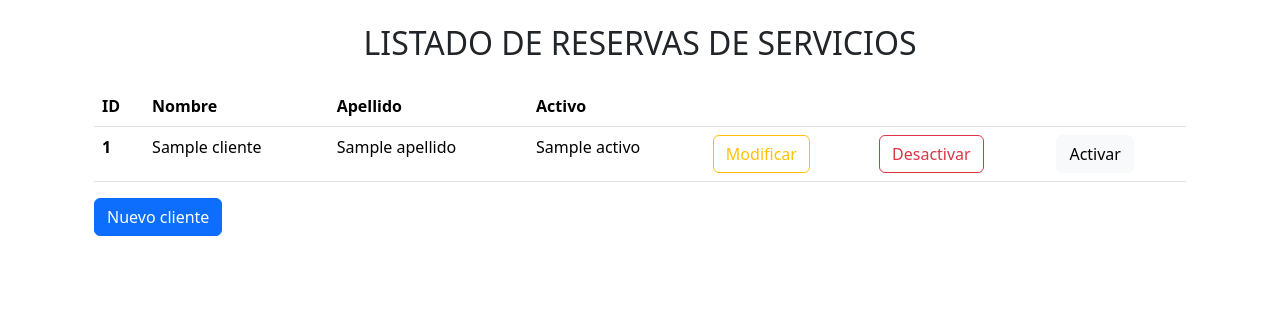
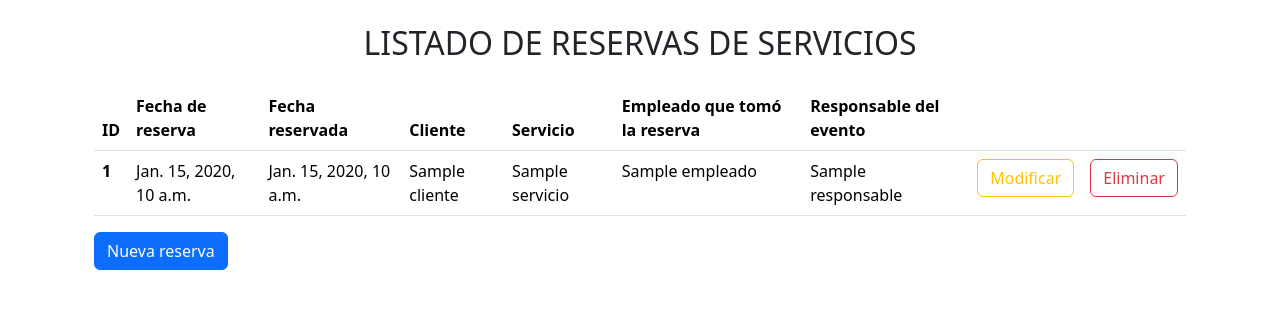
Before and after one commit to fatimabelen/proyecto_python-django, a Django app: template src/templates/reservas/lista_reservas.html in a window 1280 px wide. Shown: the part 56-365 px from the top of the page. Run offline with Django 3.2, Linux system fonts and the light colour scheme; the template is opened without the code that fills it: most values are stand-ins (such as "Sample title", 1, 10 or a date in 2020).

Commit message:
Listar, crear y linkear modulo Reserva de Servicios

```diff
--- a/src/app_reservas/urls.py
+++ b/src/app_reservas/urls.py
@@ -4,6 +4,7 @@ from .import views
 app_name = 'app_reservas'
 
 urlpatterns = [
+    path('listado/', views.ReservasListView.as_view(), name='listado_reservas' ),
     path('nuevo/', views.ReservasCreateView.as_view(), name='registrar_reserva'),
     path('modificar/<int:pk>/', views.editar_reserva, name='actualizar_reserva'),
     path('eliminar/<int:pk>/', views.ReservaServicioDeleteView.as_view(), name='eliminar_reserva')
--- a/src/templates/clientes/actualizar_cliente.html
+++ b/src/templates/clientes/actualizar_cliente.html
@@ -16,6 +16,6 @@ Actualización Cliente
     <button type="submit">ACTUALIZAR CLIENTE</button>
 </form>
 <div class="alert alert-primary col-3" role="alert">
-    <a href="{% url 'clientes:listado_clientes' %}" class="alert-link"> Click acá </a> para volver al listado.
+    <a href="{% url 'app_clientes:listado_clientes' %}" class="alert-link"> Click acá </a> para volver al listado.
 </div>
 {% endblock %}
--- a/src/templates/clientes/nuevo_cliente.html
+++ b/src/templates/clientes/nuevo_cliente.html
@@ -12,6 +12,6 @@
     <button type="submit">{{mensaje_boton}} </button>
 </form>
 <div class="alert alert-primary col-3" role="alert">
-    <a href="{% url 'clientes:listado_clientes' %}" class="alert-link"> Click acá </a> para volver al listado.
+    <a href="{% url 'app_clientes:listado_clientes' %}" class="alert-link"> Click acá </a> para volver al listado.
 </div>
 {% endblock contenido%}
--- a/src/templates/reservas/actualizar_reserva.html
+++ b/src/templates/reservas/actualizar_reserva.html
@@ -70,6 +70,12 @@ Agregar el botón (submit)-->
     <button type="submit" class="btn btn-primary"> Guardar cambios</button>
 </form>
 
+<br>
+</br>
+
+<div class="alert alert-primary col-3" role="alert">
+    <a href="{% url 'app_reservas:listado_reservas' %}" class="alert-link"> Click acá </a> para volver al listado.
+</div>
 
 <!-- <form>
     <label> Fecha de la reserva </label>
--- a/src/templates/reservas/lista_reservas.html
+++ b/src/templates/reservas/lista_reservas.html
@@ -13,46 +13,40 @@
   <thead>
     <tr>
       <th scope="col">ID</th>
-      <th scope="col">Nombre</th>
-      <th scope="col">Apellido</th>
-      <th scope="col">Activo</th>
-      <th scope='col'>  </th>
-      <th scope='col'>  </th>
+      <th scope="col">Fecha de reserva </th>
+      <th scope="col">Fecha reservada</th>
+      <th scope="col">Cliente</th>
+      <th scope='col'>Servicio </th>
+      <th scope='col'> Empleado que tomó la reserva</th>
+      <th scope='col'> Responsable del evento </th>
+      <th scope='col'> </th>
       <th scope='col'> </th>
     </tr>
   </thead>
   <tbody>
 
-    {% for cliente in clientes %}
+    {% for reserva in reservas%}
     <tr>
-        <th scope="row"> {{cliente.id}}
+        <th scope="row"> {{reserva.id}}
       <!--
         <a href="{{ cliente.get_absolute_url}}">
         {{ cliente.pk}}
         </a>>
       -->
         </th>
-      <td>{{ cliente.nombre}}</td>
-      <td>{{ cliente.apellido}}</td>
-      <td>{{ cliente.activo}}</td>
-      <td> <a href="{% url 'app_clientes:actualizar_cliente' cliente.pk %}"> <button type="button" class="btn btn-outline-warning">Modificar</button> </a> </td>
-      <td>
-        {% if cliente.activo %}
-            <a href="{% url 'app_clientes:desactivar_cliente' cliente.pk %}"><button type="button" class="btn btn-outline-danger"> Desactivar</button> </a> </td>
-        {% else %}
-            <span> <button type="button" class="btn btn-light">Desactivar</button></span>
-        {% endif %}
-      <td>
-        {% if not cliente.activo%}
-            <a href="{% url 'app_clientes:activar_cliente' cliente.pk %}"><button type="button" class="btn btn-outline-success">Activar</button></a> </td>
-        {% else %}
-            <span> <button type="button" class="btn btn-light">Activar</button></span>
-        {% endif %}
+      <td>{{ reserva.fecha_reserva }}</td>
+      <td>{{ reserva.fecha_reservada }}</td>
+      <td>{{ reserva.cliente}}</td>
+      <td>{{ reserva.servicio}}</td>
+      <td>{{ reserva.empleado}}</td>
+      <td>{{ reserva.responsable}}</td>
+      <td> <a href="{% url 'app_reservas:actualizar_reserva' reserva.pk%}"> <button type="button" class="btn btn-outline-warning">Modificar</button> </a> </td>
+      <td> <a href="{% url 'app_reservas:eliminar_reserva' reserva.pk%}"> <button type="button" class="btn btn-outline-danger">Eliminar</button> </td>
     </tr>
     {% endfor%}
 
   </tbody>
 </table>
 
-<a href="{% url 'app_clientes:registrar_cliente' %}"> <button type="button" class="btn btn-primary">Nuevo cliente</button></a>
+<a href="{% url 'app_reservas:registrar_reserva' %}"> <button type="button" class="btn btn-primary">Nueva reserva</button></a>
 {%endblock contenido%}
--- a/src/templates/reservas/formulario_reserva.html
+++ b/src/templates/reservas/nueva_reserva.html
@@ -10,7 +10,7 @@
     </table>
     <button type="submit">{{mensaje_boton}} </button>
 </form>
-<!-- <div class="alert alert-primary" role="alert">
+<div class="alert alert-primary col-3" role="alert">
     <a href="{% url 'app_reservas:listado_reservas' %}" class="alert-link"> Click acá </a> para volver al listado.
-</div>-->
+</div>
 {% endblock contenido%}
```
Also changed, not shown: src/app_reservas/views.py (+10 -2 lines).
